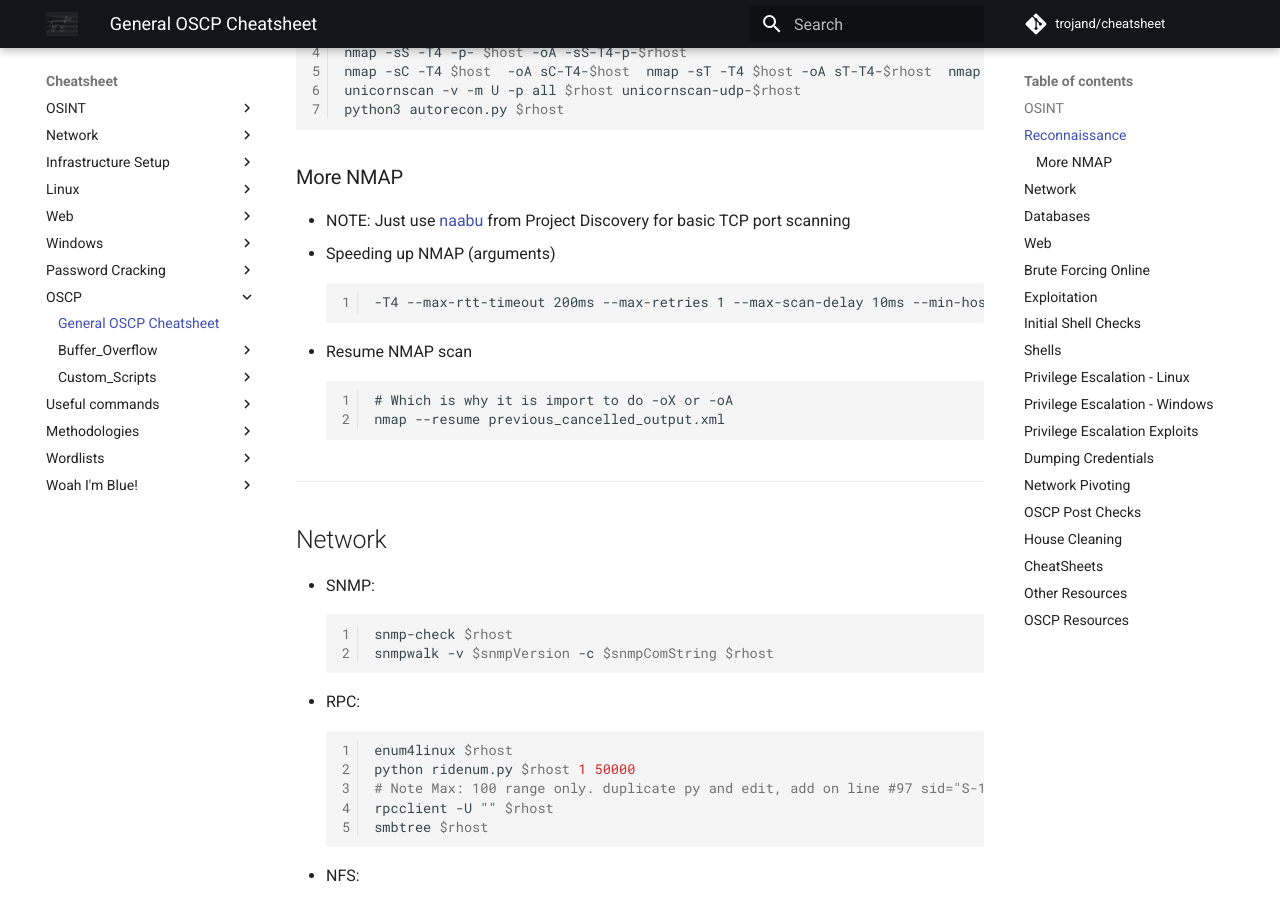
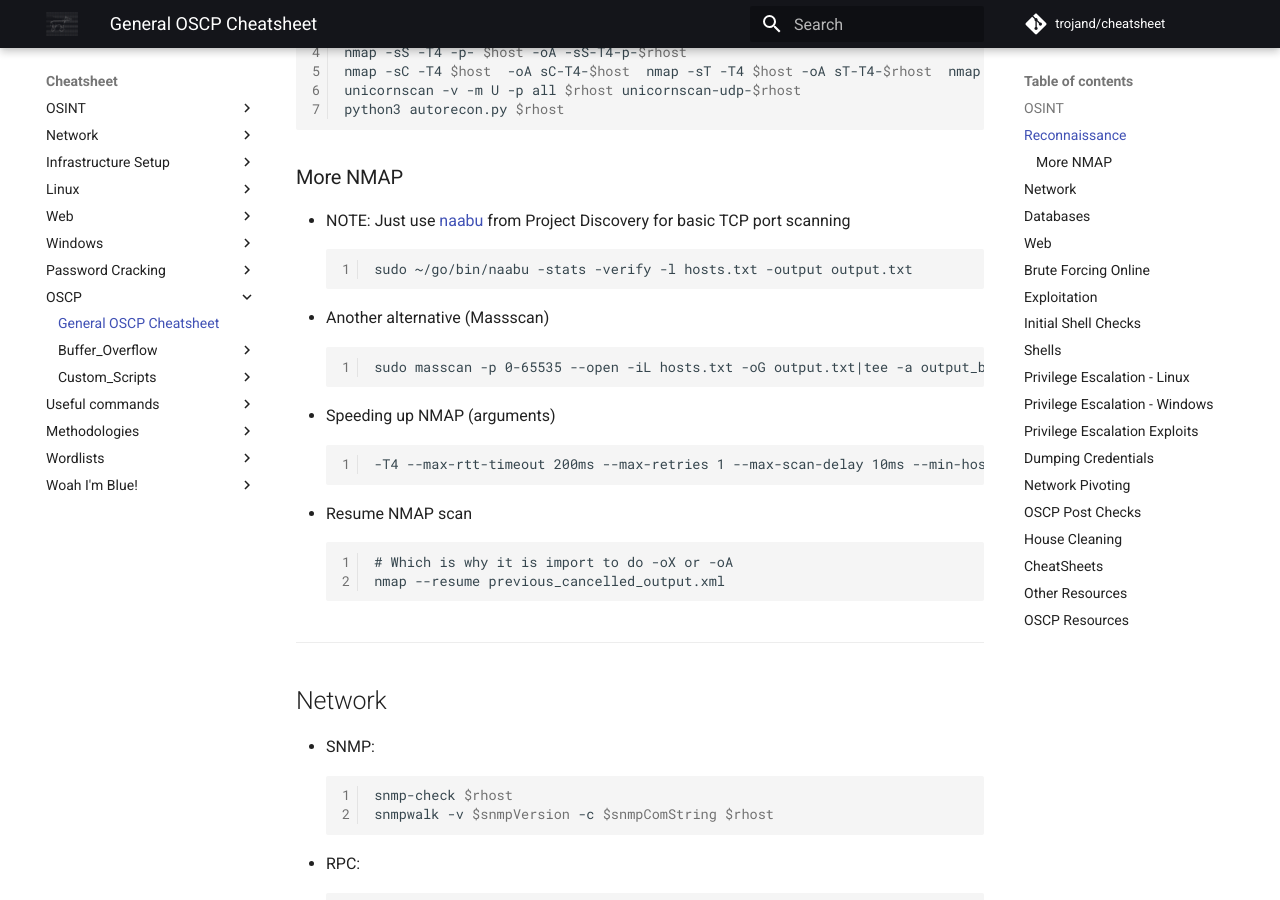
Before and after one commit to trojand/cheatsheet, an MkDocs documentation site: the page built from docs/OSCP/General_Cheatsheet.md, in a window 1280 px wide and 900 px high, scrolled down 590 px. Built offline with MkDocs 1.6.1 and Material for MkDocs 9.7.7, drawn with Linux system fonts in a browser that asks for light colours; comment, search, counter and statistics services are not loaded.

Commit message:
Update General_Cheatsheet.md

````diff
--- a/docs/OSCP/General_Cheatsheet.md
+++ b/docs/OSCP/General_Cheatsheet.md
@@ -24,6 +24,13 @@ python3 autorecon.py $rhost
 ```
 ### More NMAP
 * NOTE: Just use [naabu](https://github.com/projectdiscovery/naabu) from Project Discovery for basic TCP port scanning
+```
+sudo ~/go/bin/naabu -stats -verify -l hosts.txt -output output.txt
+```
+* Another alternative (Massscan)
+```
+sudo masscan -p 0-65535 --open -iL hosts.txt -oG output.txt|tee -a output_backup.txt
+```
 * Speeding up NMAP (arguments)
 ```
 -T4 --max-rtt-timeout 200ms --max-retries 1 --max-scan-delay 10ms --min-hostgroup 64 --version-intensity 1
````
